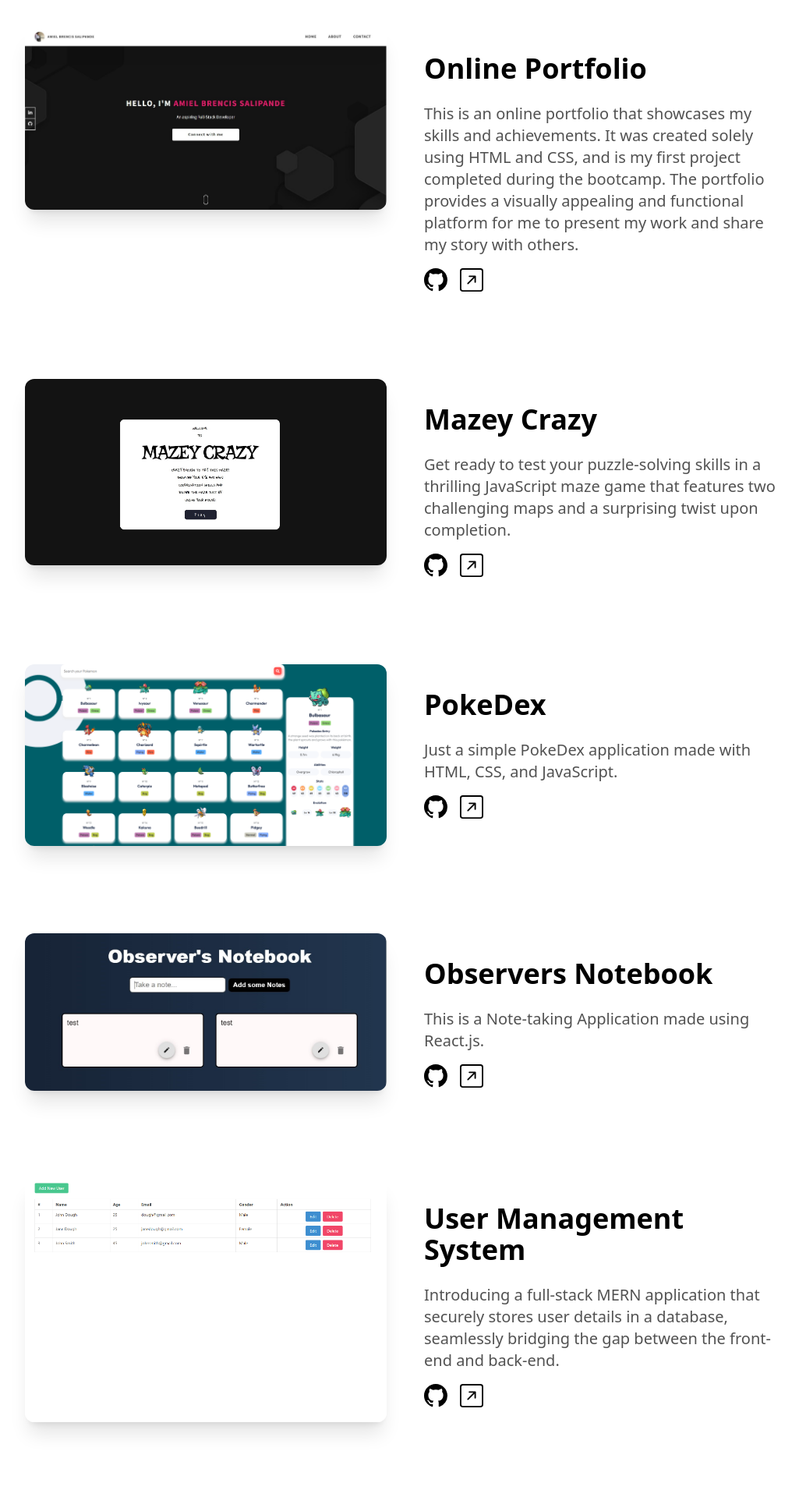
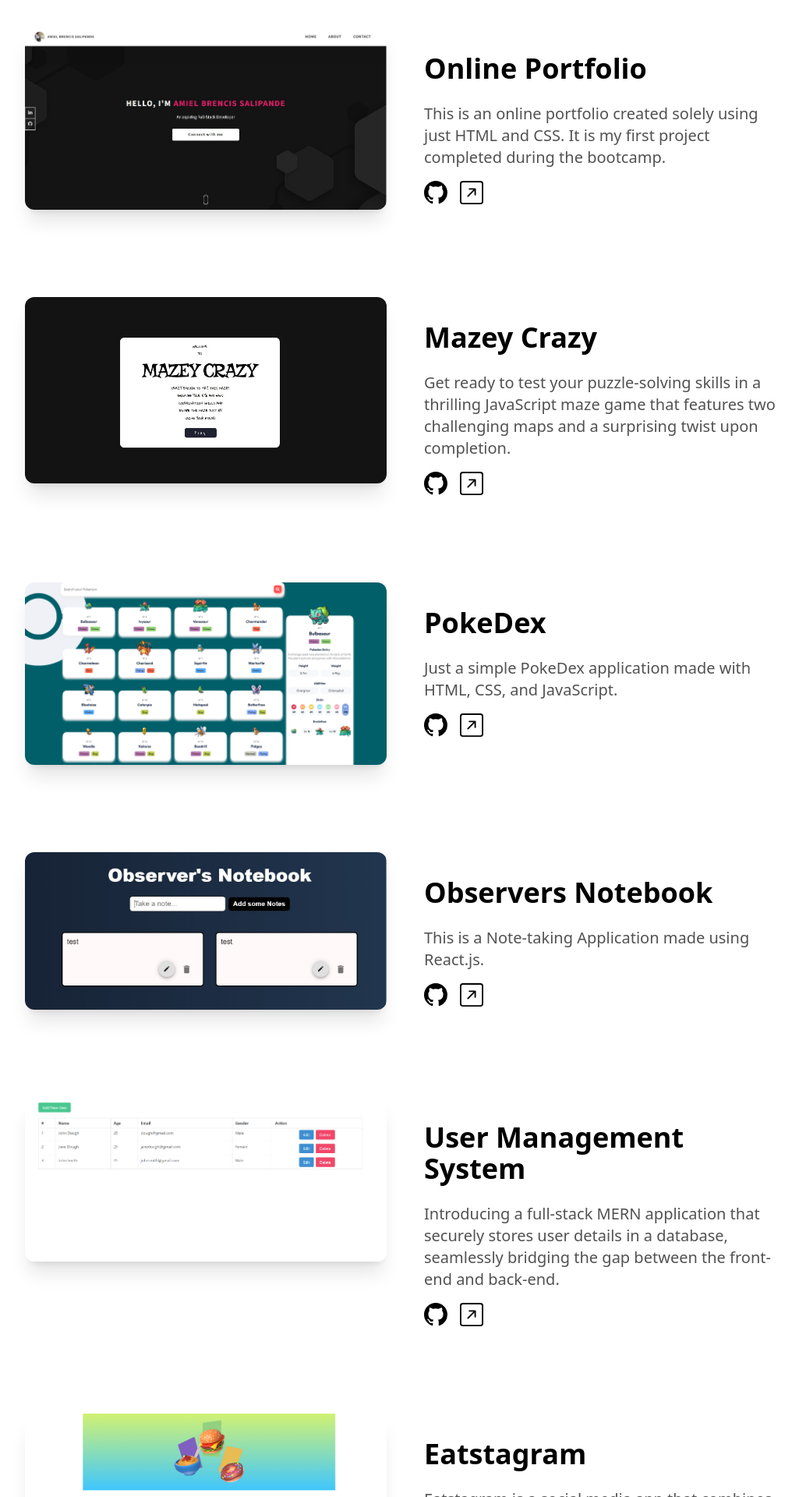
Before and after one commit to absalipande/newPortfolio, a Next.js app: page / in a window 1280 px wide. Shown: the part 2020-3940 px from the top of the page at 78% size, without its empty margins (120-1145 px from the left). Built offline with nearby package versions, Linux system fonts and the light colour scheme.

Commit message:
style: Changed the size of the img

```diff
--- a/components/ProjectsSection.tsx
+++ b/components/ProjectsSection.tsx
@@ -8,7 +8,7 @@ const projects = [
   {
     name: 'Online Portfolio',
     description:
-      'This is an online portfolio that showcases my skills and achievements. It was created solely using HTML and CSS, and is my first project completed during the bootcamp. The portfolio provides a visually appealing and functional platform for me to present my work and share my story with others.',
+      'This is an online portfolio created solely using just HTML and CSS. It is my first project completed during the bootcamp.',
     image: '/web-portfolio.jpg',
     github: 'https://github.com/absalipande/web-dev-portfolio',
     link: 'https://absalipande.github.io/web-dev-portfolio/',
@@ -40,7 +40,7 @@ const projects = [
     name: 'User Management System',
     description:
       'Introducing a full-stack MERN application that securely stores user details in a database, seamlessly bridging the gap between the front-end and back-end.',
-    image: '/user-management-system.png',
+    image: '/mern-stack.png',
     github: 'https://github.com/absalipande/frontend',
     link: 'https://user-management-system-coral.vercel.app/',
   },
```
Also changed, not shown: public/mern-stack.png (added), public/user-management-system.png (deleted).
